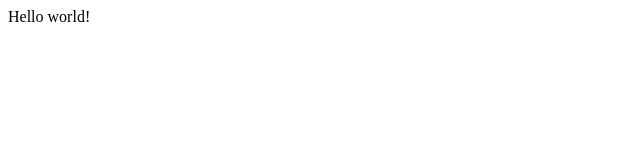
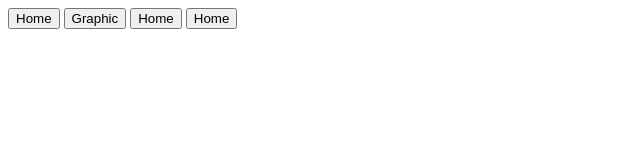
Before and after one commit to borgarc/store-with-express, a website: page views/index.html in a window 1280 px wide. Shown: the whole page, without its empty margins (0-640 px from the left). Drawn offline with Linux system fonts and the light colour scheme.

Commit message:
index.html finished

```diff
--- a/views/index.html
+++ b/views/index.html
@@ -1,11 +1,16 @@
 <!DOCTYPE html>
 <html lang="en">
     <head>
-        <title></title>
+        <title>Online shop</title>
         <meta charset="UTF-8">
         <meta name="viewport" content="width=device-width, initial-scale=1">
     </head>
     <body>
-        Hello world!
+        <div class='tab'>
+            <button class='tablinks'>Home</button>
+            <button class='tablinks'>Graphic </button>
+            <button class='tablinks'>Home</button>
+            <button class='tablinks'>Home</button>
+        </div>
     </body>
 </html>
```
